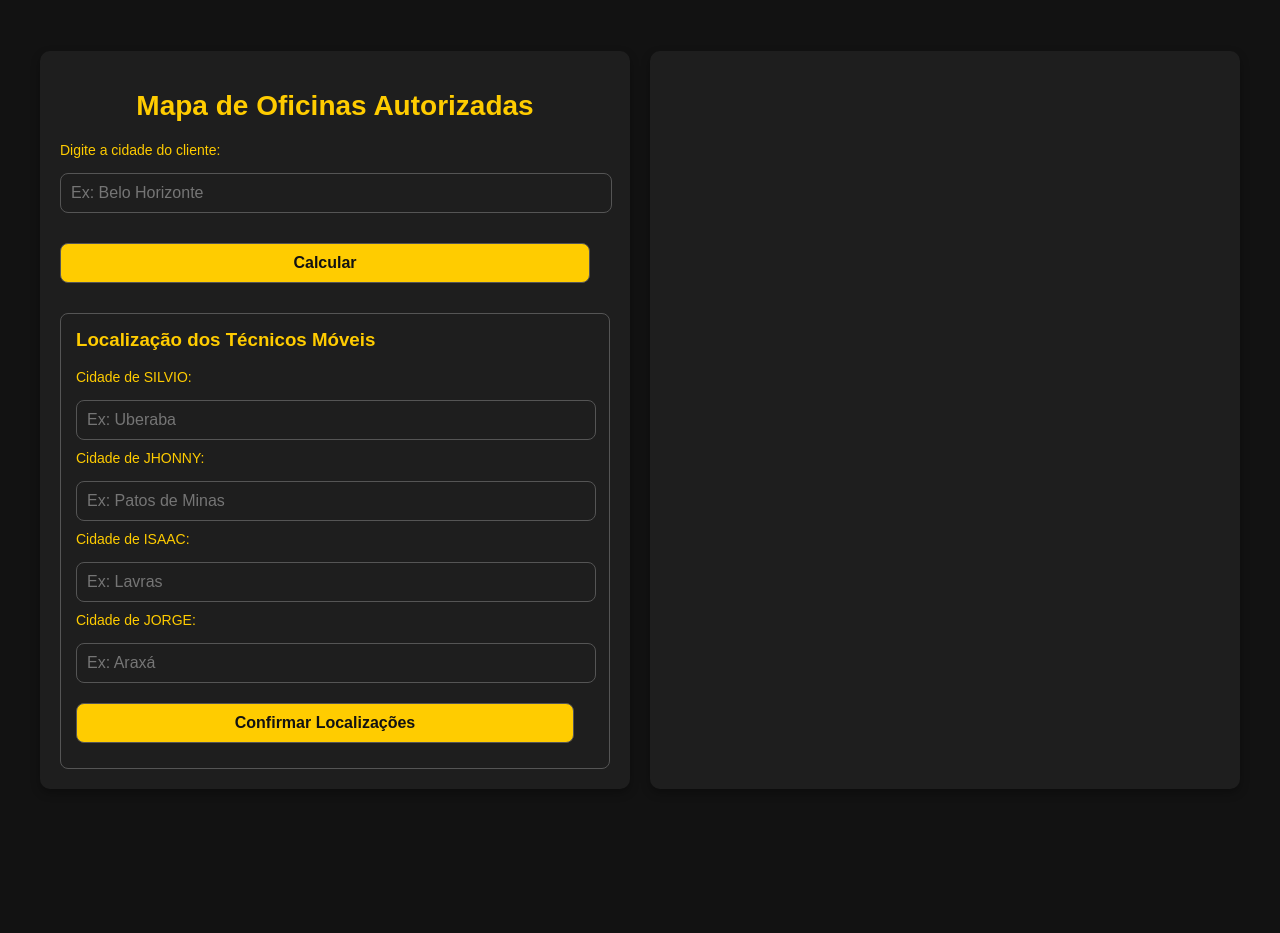
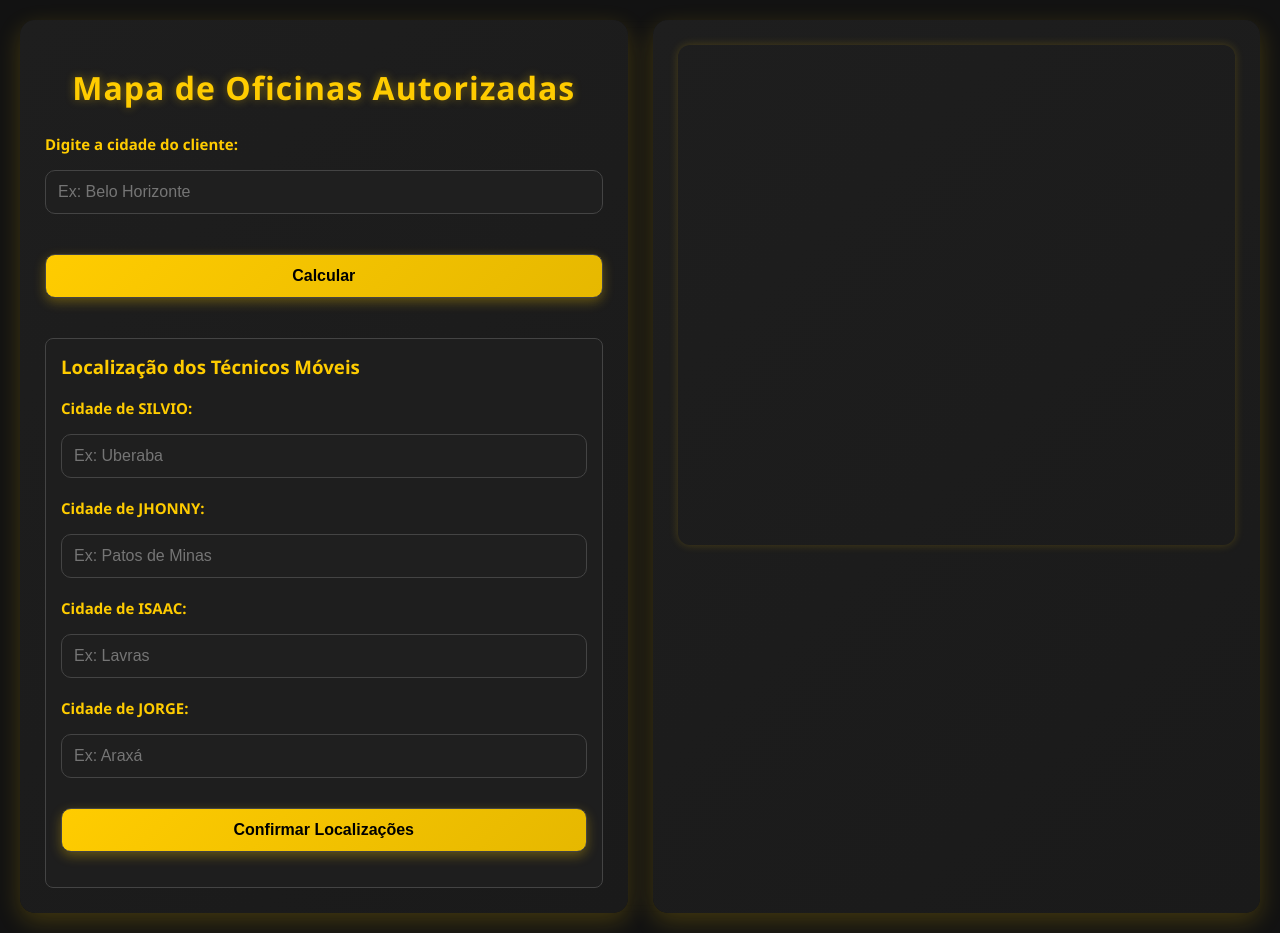
Before and after one commit to CaioHdz/mapa_oficinas_autorizadas_jf, a plain HTML site: page docs/index.html in a window 1280 px wide. Before the commit the page ends 840 px from the top, so only its background shows below. Drawn offline with nearby package versions, Linux system fonts and the light colour scheme.

Commit message:
Update style.css
Melhorias visuais no CSS

```diff
--- a/docs/style.css
+++ b/docs/style.css
@@ -4,10 +4,18 @@
     --background-color: #121212;
     --text-color: #f5f5f5;
     --text-hover-color: #ffcc00;
-    --border-color: #555;
+    --border-color: #444;
+    --box-shadow: 0 8px 24px rgba(255, 204, 0, 0.2);
+    --transition-fast: 0.3s ease-in-out;
+    --transition-slow: 0.5s ease-in-out;
 }
+
+* {
+    box-sizing: border-box;
+}
+
 body {
-    font-family: 'Arial', sans-serif;
+    font-family: 'Segoe UI', Tahoma, Geneva, Verdana, sans-serif;
     background-color: var(--background-color);
     color: var(--text-color);
     margin: 0;
@@ -16,98 +24,173 @@ body {
     align-items: center;
     min-height: 100vh;
     padding: 20px;
+    animation: fadeInBody 1s ease;
 }
+
+@keyframes fadeInBody {
+    from { opacity: 0; transform: translateY(10px); }
+    to { opacity: 1; transform: translateY(0); }
+}
+
 .container {
     display: flex;
     flex-wrap: wrap;
-    max-width: 1200px;
+    max-width: 1300px;
     width: 100%;
-    gap: 20px;
+    gap: 25px;
+    backdrop-filter: blur(5px);
+    animation: fadeInUp 1s ease;
 }
+
+@keyframes fadeInUp {
+    from { opacity: 0; transform: translateY(30px); }
+    to { opacity: 1; transform: translateY(0); }
+}
+
 .left-side, .right-side {
     flex: 1;
-    min-width: 300px;
-    background-color: var(--secondary-color);
-    padding: 20px;
-    border-radius: 10px;
-    box-shadow: 0 4px 10px rgba(0, 0, 0, 0.3);
+    min-width: 320px;
+    background: linear-gradient(135deg, var(--secondary-color), #1a1a1a);
+    padding: 25px;
+    border-radius: 15px;
+    box-shadow: var(--box-shadow);
+    transition: var(--transition-slow);
 }
+
+.left-side:hover, .right-side:hover {
+    box-shadow: 0 12px 30px rgba(255, 204, 0, 0.3);
+    transform: scale(1.01);
+}
+
 h1 {
     color: var(--primary-color);
-    font-size: 28px;
-    margin-bottom: 20px;
+    font-size: 32px;
+    margin-bottom: 25px;
     text-align: center;
+    text-shadow: 0 0 10px rgba(255, 204, 0, 0.4);
+    letter-spacing: 1px;
 }
+
 label {
     display: block;
-    margin-bottom: 5px;
-    font-size: 14px;
+    margin-bottom: 6px;
+    font-size: 15px;
     color: var(--text-hover-color);
+    font-weight: 600;
 }
+
 input, button {
-    padding: 10px;
+    padding: 12px;
     font-size: 16px;
-    margin: 10px 0;
-    width: calc(100% - 20px);
-    border-radius: 8px;
+    margin: 10px 0 20px 0;
+    width: 100%;
+    border-radius: 10px;
     border: 1px solid var(--border-color);
     outline: none;
+    transition: var(--transition-fast);
 }
+
 input {
-    background-color: var(--secondary-color);
+    background-color: #1f1f1f;
     color: var(--text-color);
+    transition: var(--transition-fast);
 }
+
+input:focus {
+    border-color: var(--primary-color);
+    box-shadow: 0 0 8px var(--primary-color);
+}
+
 button {
-    background-color: var(--primary-color);
-    color: var(--background-color);
+    background: linear-gradient(135deg, var(--primary-color), #e6b800);
+    color: #000;
     font-weight: bold;
     cursor: pointer;
-    transition: transform 0.2s, background-color 0.3s;
+    box-shadow: 0 4px 12px rgba(255, 204, 0, 0.3);
+    transition: transform 0.2s, box-shadow 0.3s;
 }
+
 button:hover {
-    background-color: #ffb700;
+    background: linear-gradient(135deg, #ffd633, #ffcc00);
     transform: scale(1.05);
+    box-shadow: 0 6px 18px rgba(255, 204, 0, 0.4);
 }
+
 ul {
     list-style: none;
     padding: 0;
     margin: 0;
     border: 1px solid var(--border-color);
-    border-radius: 8px;
-    background-color: var(--secondary-color);
+    border-radius: 10px;
+    background-color: #1a1a1a;
+    overflow: hidden;
+    box-shadow: inset 0 0 5px #000;
 }
+
 li {
-    padding: 15px;
+    padding: 15px 20px;
     border-bottom: 1px solid var(--border-color);
     cursor: pointer;
-    transition: background-color 0.3s, color 0.3s;
+    transition: background-color 0.3s, color 0.3s, transform 0.2s;
 }
+
 li:last-child {
     border-bottom: none;
 }
+
 li:hover {
     background-color: var(--text-color);
     color: var(--background-color);
+    transform: translateX(3px);
 }
+
 li.active {
     background-color: var(--primary-color);
     color: var(--background-color);
     font-weight: bold;
+    box-shadow: inset 0 0 5px #000;
 }
+
 #map {
     width: 100%;
-    height: 400px;
-    border-radius: 10px;
+    height: 420px;
+    border-radius: 12px;
+    box-shadow: 0 0 10px rgba(255, 204, 0, 0.2);
+    transition: all 0.3s;
 }
+
+#map:hover {
+    box-shadow: 0 0 20px rgba(255, 204, 0, 0.4);
+}
+
 .contact-info {
     margin-top: 30px;
-    background-color: var(--secondary-color);
-    padding: 15px;
-    border-radius: 10px;
-    font-size: 16px;
+    background-color: #1a1a1a;
+    padding: 18px;
+    border-radius: 12px;
+    font-size: 17px;
     color: var(--text-hover-color);
     text-align: center;
+    box-shadow: inset 0 0 10px rgba(255, 204, 0, 0.1);
+    animation: fadeInUp 1.2s ease;
 }
+
+/* Spinner refinado */
+#spinner svg {
+    animation: spin 1s linear infinite;
+    width: 50px;
+    height: 50px;
+    display: block;
+    margin: 0 auto;
+}
+
+@keyframes spin {
+    100% {
+        transform: rotate(360deg);
+    }
+}
+
+/* Responsivo */
 @media (max-width: 768px) {
     .container {
         flex-direction: column;
@@ -116,3 +199,13 @@ li.active {
         height: 300px;
     }
 }
+.reveal {
+    opacity: 0;
+    transform: translateY(30px);
+    transition: all 0.8s ease;
+}
+
+.reveal.active {
+    opacity: 1;
+    transform: translateY(0);
+}
```
